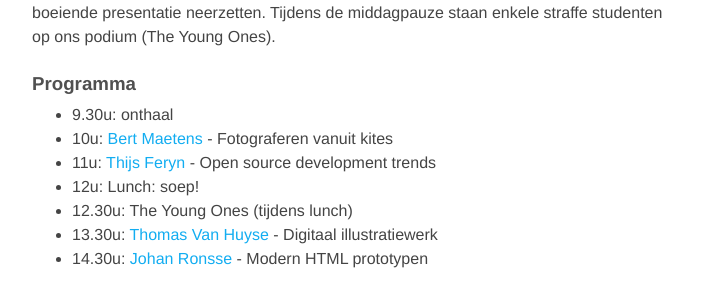
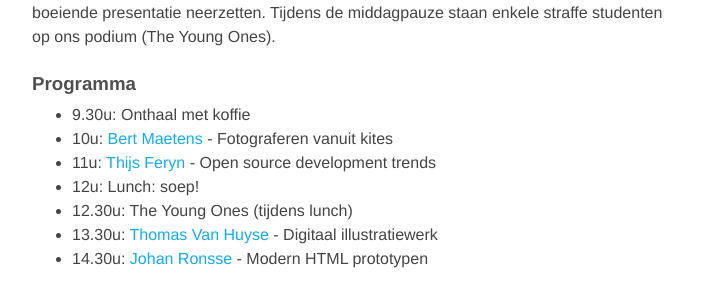
Before and after one commit to mctantwerpen/ertussenu.it, a Jekyll site: the page built from index.html, in a window 1280 px wide. Shown: the part 549-847 px from the top of the page, without its empty margins (288-991 px from the left). Built offline with Jekyll 4.4.1, drawn with Linux system fonts in a browser that asks for light colours; Markdown is read by kramdown in place of the engine named in the settings.

Commit message:
update text

```diff
--- a/index.html
+++ b/index.html
@@ -12,7 +12,7 @@ Tijdens de middagpauze staan enkele straffe studenten op ons podium (The Young O
 
 <h3>Programma</h3>
 <ul>
-  <li>9.30u: onthaal</li>
+  <li>9.30u: Onthaal met koffie</li>
   <li>10u: <a href="http://b-kites.blogspot.be/">Bert Maetens</a> - Fotograferen vanuit kites</li>
   <li>11u: <a href="https://twitter.com/thijsferyn">Thijs Feryn</a> - Open source development trends</li>
   <li>12u: Lunch: soep!</li>
```
